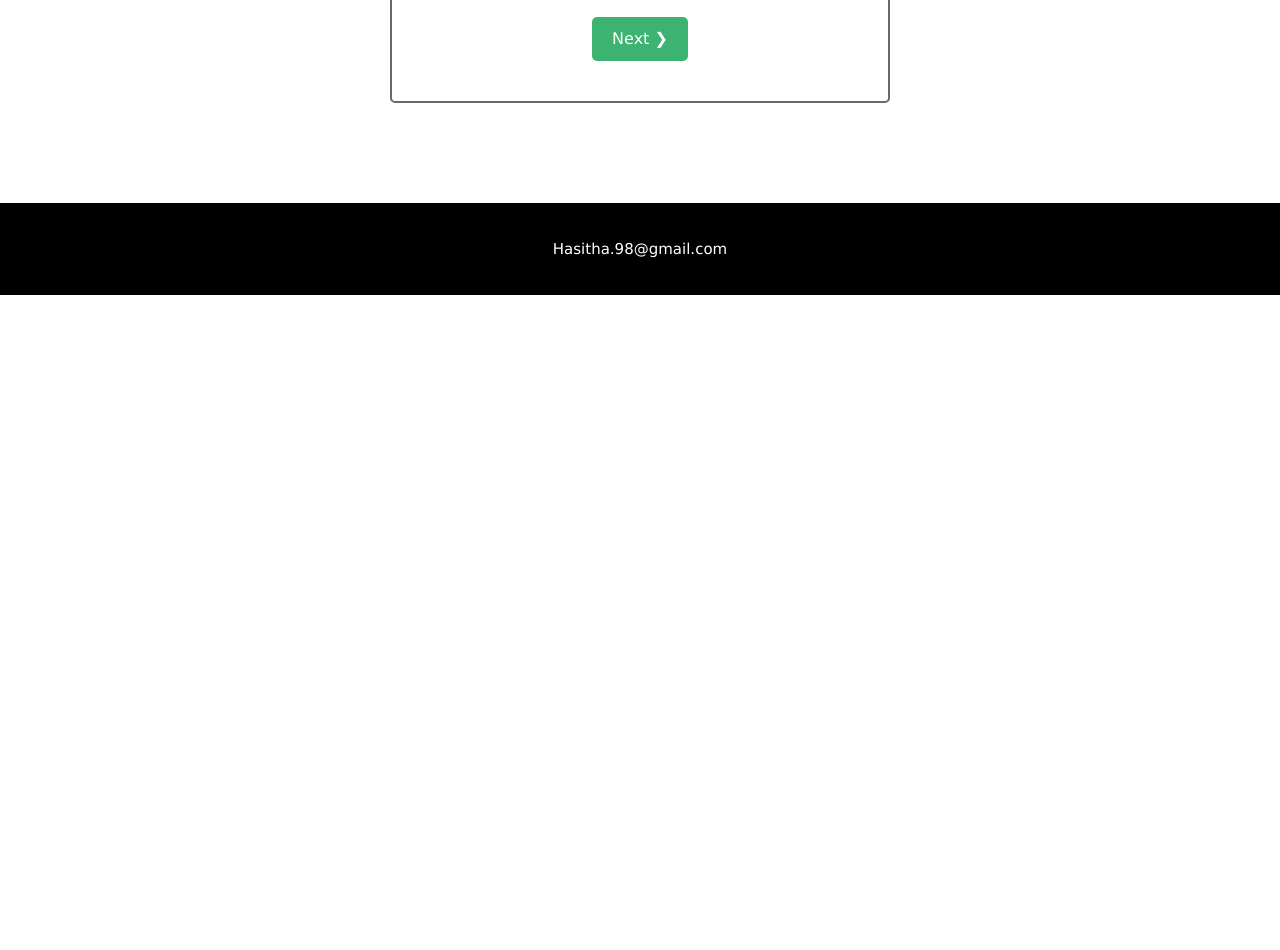
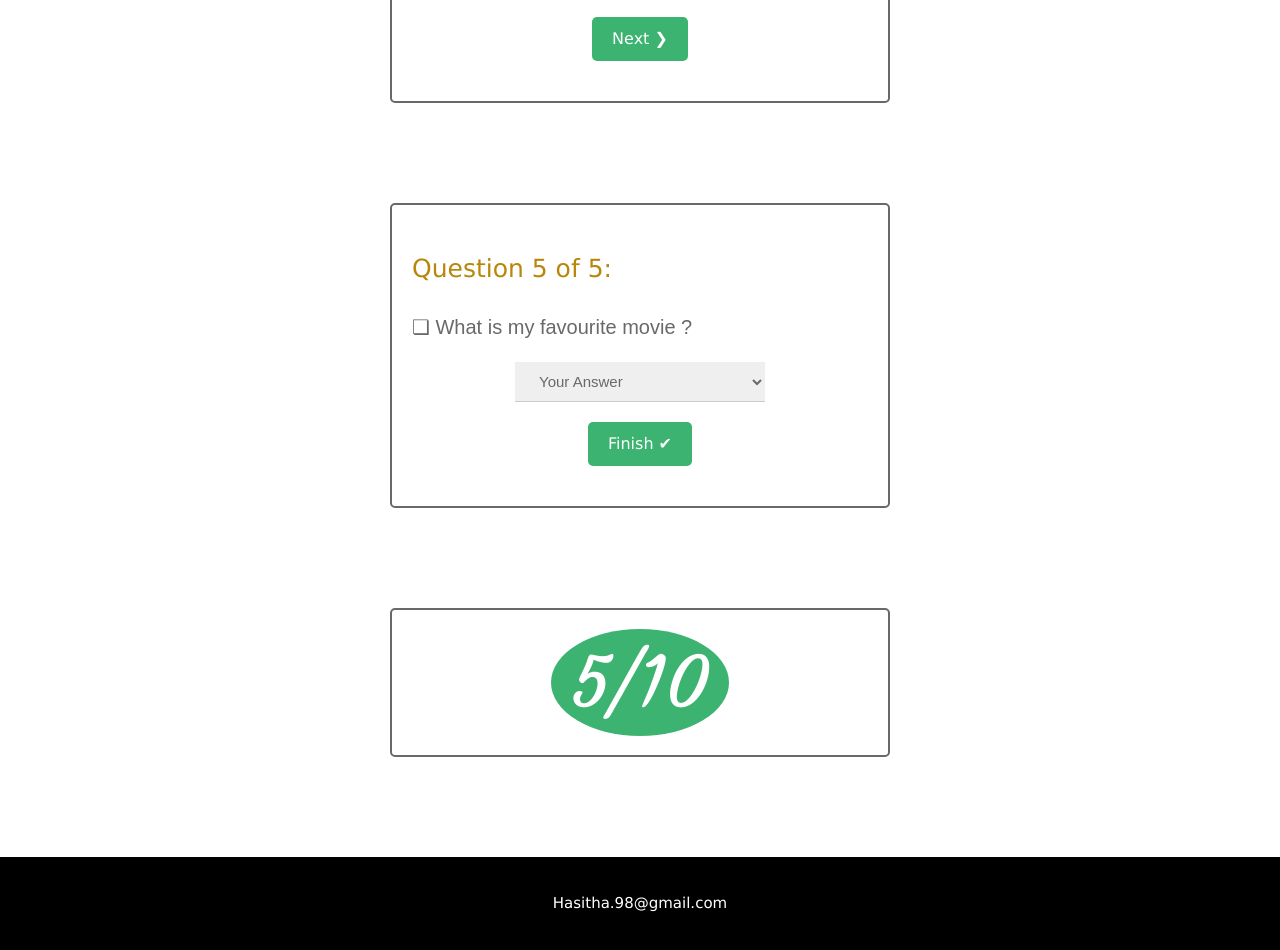
Before and after one commit to team-squadra/IIT, a plain HTML site: page quiz.html in a window 1280 px wide. Shown: the part 703-1653 px from the top of the page. Before the commit the page ends 998 px from the top, so only its background shows below. Drawn offline with nearby package versions, Linux system fonts and the light colour scheme.

Commit message:
asdasd
adasd

```diff
--- a/css/quiz_css.css
+++ b/css/quiz_css.css
@@ -87,3 +87,15 @@
 .nextBtn:hover{
 	box-shadow: 0 12px 16px 0 rgba(0,0,0,0.24),0 17px 50px 0 rgba(0,0,0,0.19);
 }
+
+
+#marks{
+	padding: 10px 20px;
+	border-radius: 50%;
+	width: 200px;
+	height: 200px;
+	background: MediumSeaGreen;
+	color: white;
+	font-size: 70px;
+	font-family: 'Courgette', cursive;
+}
--- a/js/quiz_js.js
+++ b/js/quiz_js.js
@@ -2,7 +2,7 @@ document.getElementById("qDiv1").style.display = "block";
 document.getElementById("qDiv2").style.display = "none";
 document.getElementById("qDiv3").style.display = "none";
 document.getElementById("qDiv4").style.display = "none";
-document.getElementById("qDiv5").style.display = "none";
+document.getElementById("qDiv5").style.display = "";
 
 var answers=[];
 
@@ -68,6 +68,23 @@ function nextQ5() {
 		document.getElementById("qDiv4").style.display = "none";
 		document.getElementById("qDiv5").style.display = "block";
 
+	}
+}
+
+function finalizing() {
+	var q5Answer = document.getElementById("q4A").value;
+
+	if (q5Answer == "null") {
+		alert("Please select your choice !");
+	}else{
+		answers[4] = q5Answer;
+
+		document.getElementById("qDiv1").style.display = "none";
+		document.getElementById("qDiv2").style.display = "none";
+		document.getElementById("qDiv3").style.display = "none";
+		document.getElementById("qDiv4").style.display = "none";
+		document.getElementById("qDiv5").style.display = "none";
+
 		alert(answers);
 	}
 }
--- a/quiz.html
+++ b/quiz.html
@@ -6,6 +6,7 @@
   <link rel="stylesheet" href="css/quiz_css.css">
   <link rel="stylesheet" href="https://www.w3schools.com/w3css/4/w3.css">
   <meta name="viewport" content="width=device-width, initial-scale=1">
+  <link href="https://fonts.googleapis.com/css?family=Courgette&display=swap" rel="stylesheet">
 </head>
 
 <body>
@@ -94,20 +95,20 @@
             <option value="3">Option 3</option>
             <option value="4">Option 4</option>
           </select><br>
-        <button class="nextBtn" style="margin-left: 0px;" onclick="checking()">Next &#10095;</button>
+        <button class="nextBtn" style="margin-left: 0px;" onclick="finalizing()">Finish &#10004;</button>
+      </div>
+
+
+
+      <div class="qDiv" id="final">
+
+        <label id="marks">5/10</label>
+
       </div>
 
     </div>
   </center>
 
-
-
-
-  <!--<td>What is my favourite colour?</td>
-    <td>What is my favourite field?</td>
-    <td>What perfume i like most?</td>
-    <td>What is my favourite sport?</td>
-    <td>What is my favourite movie?</td>-->
 
 
   <footer>
```
